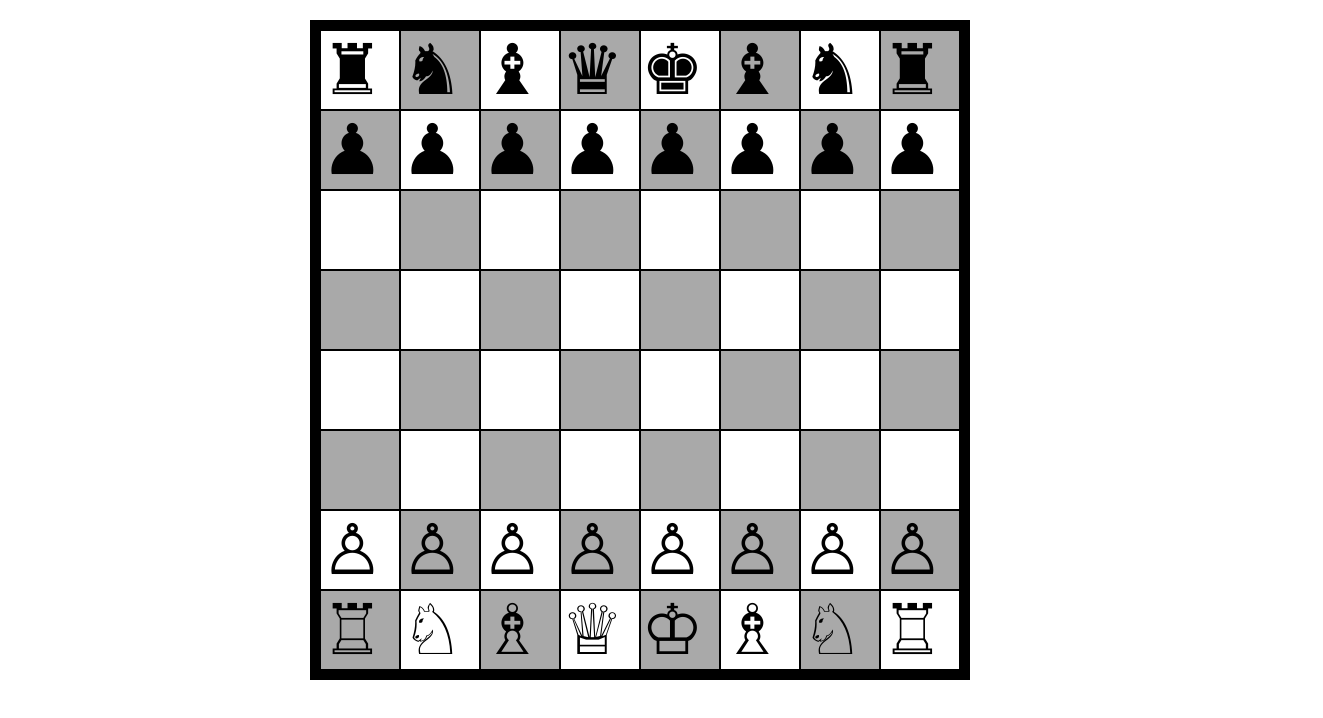
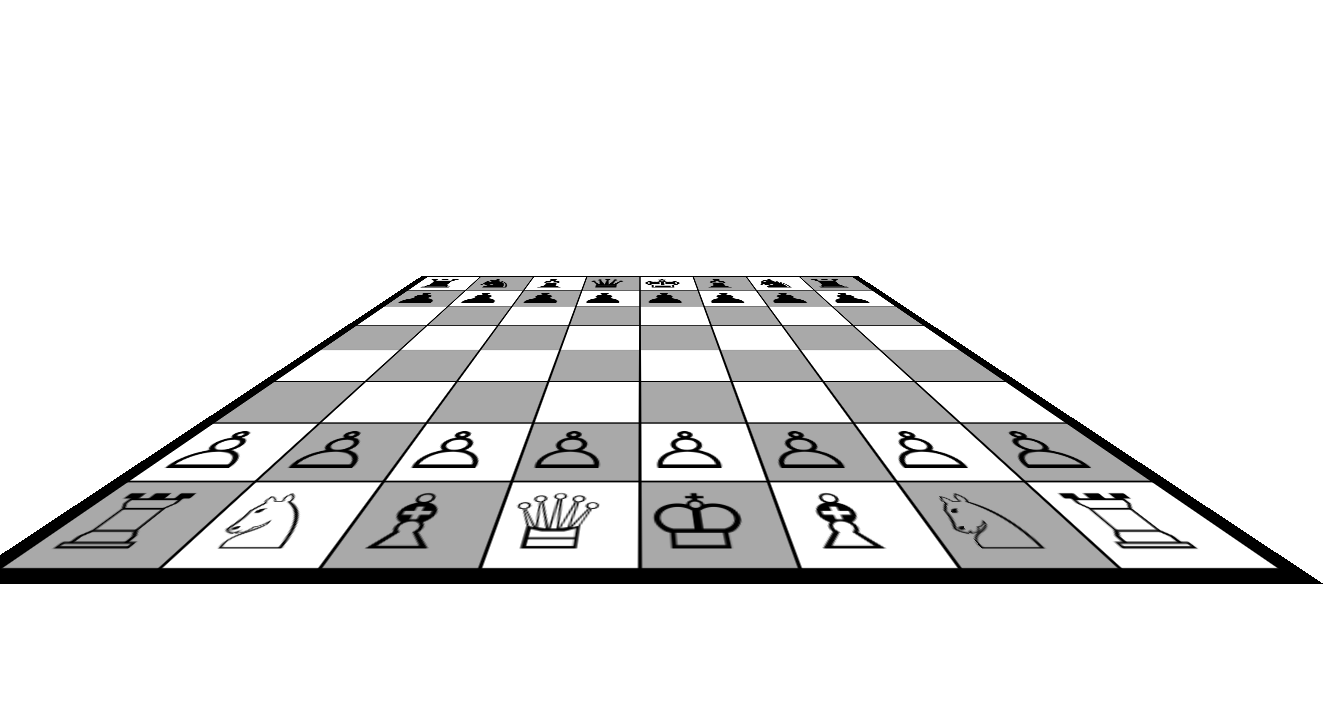
Before and after one commit to mustafaertekin/chess-board---flex, a plain HTML site: page index.html in a window 1280 px wide. Shown: the whole page, 1323 px wide, since content can reach past the window. Drawn offline with nearby package versions, Linux system fonts and the light colour scheme.

Commit message:
added perspective

```diff
--- a/css/style.css
+++ b/css/style.css
@@ -6,6 +6,7 @@
   border: 10px solid black;
   font-size: 70px;
   line-height: 80px;
+  transform: perspective( 600px ) rotateX( 70deg );
 }
 
 div {
```
